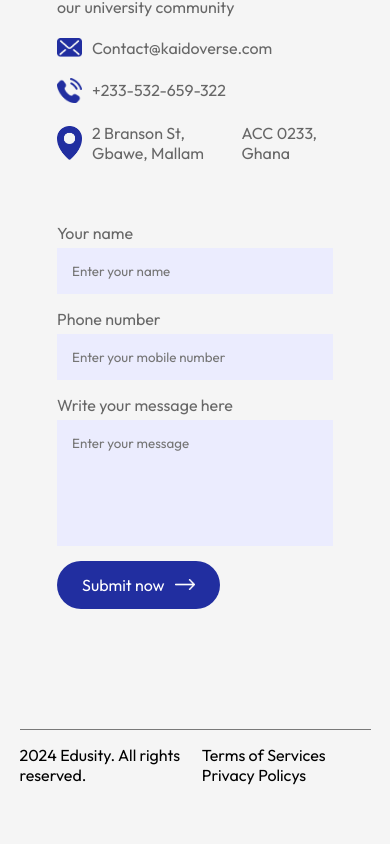
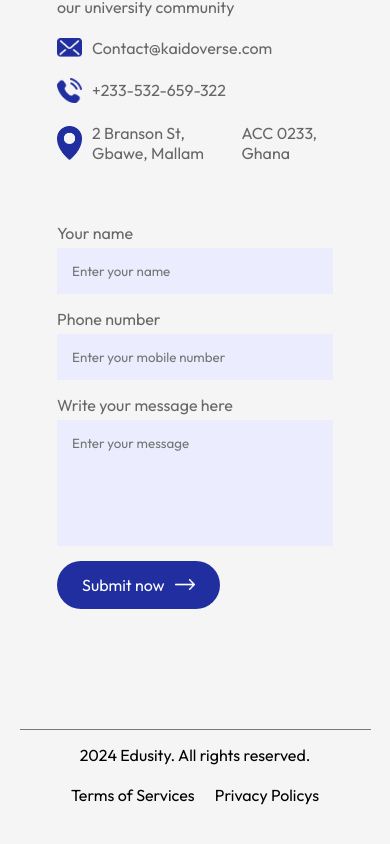
Before and after one commit to kaidoverse/educity, a React (Vite) app: page / in a window 390 px wide. Shown: the part 4740-5584 px from the top of the page. Before the commit the page ends 5550 px from the top, so only its background shows below. Built offline with nearby package versions, Linux system fonts and the light colour scheme.

Commit message:
added media queries to footer component

```diff
--- a/src/Components/Footer/Footer.css
+++ b/src/Components/Footer/Footer.css
@@ -12,3 +12,17 @@
   display: inline-block;
   margin-left: 20px;
 }
+
+@media (max-width: 600px) {
+  .footer {
+    display: block;
+    text-align: center;
+  }
+
+  .footer ul li {
+    margin: 10px;
+  }
+  .footer ul {
+    margin: 10px;
+  }
+}
```
